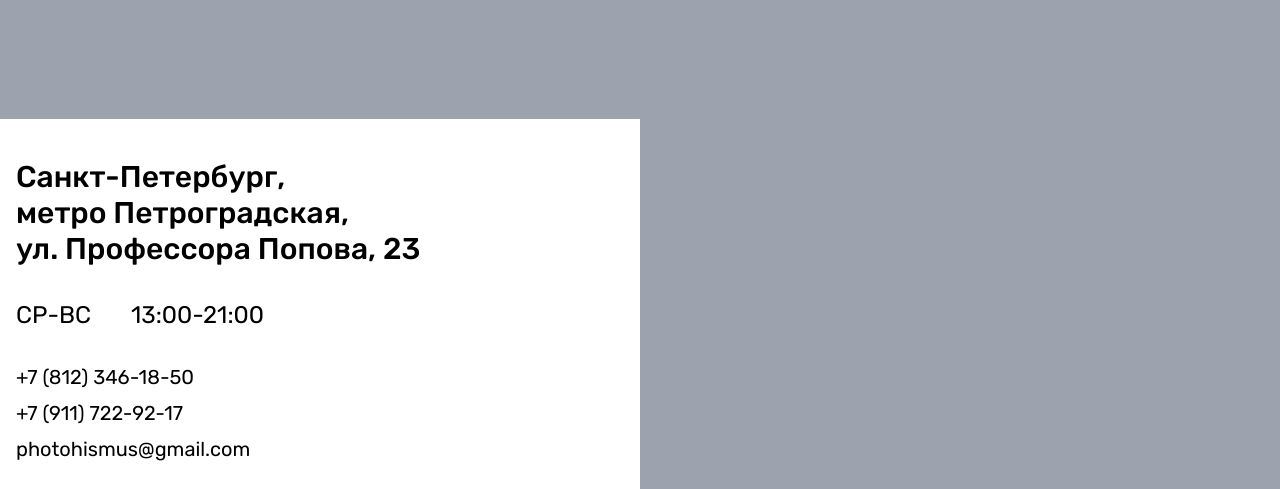
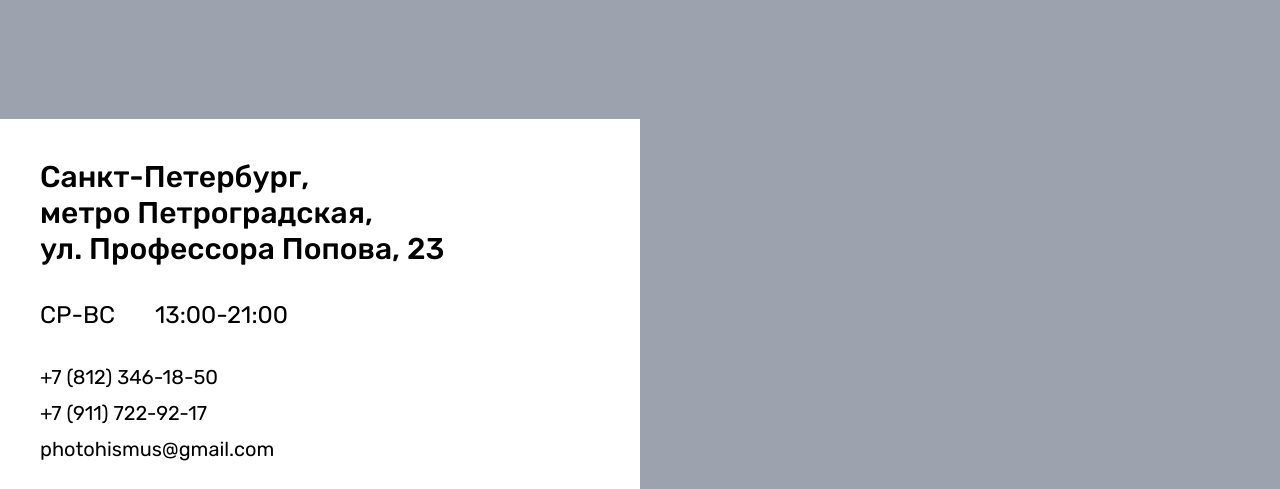
Before and after one commit to fire8327/PhotoHistory, a plain HTML site: page index.html in a window 1280 px wide. Shown: the part 1750-2239 px from the top of the page. Drawn offline with nearby package versions, Linux system fonts and the light colour scheme; a web font is replaced by a local one.

Commit message:
contacts upd

```diff
--- a/index.html
+++ b/index.html
@@ -70,7 +70,7 @@
         </div>
         <div class="relative w-full lg:h-[720px] lg:flex lg:items-center">
             <div class="container mx-auto max-w-[1340px] relative z-[1] flex items-center w-full">
-                <div class="flex flex-col max-lg:text-center max-lg:items-center gap-8 bg-white p-4 md:py-6 w-full lg:w-1/2 xl:py-10">
+                <div class="flex flex-col max-lg:text-center max-lg:items-center gap-8 bg-white p-4 md:py-6 md:px-6 w-full lg:w-1/2 xl:py-10 xl:px-10">
                     <p class="font-medium text-xl md:text-2xl xl:text-3xl">Санкт-Петербург,<br> метро Петроградская,<br> ул. Профессора Попова, 23</p>
                     <div class="flex items-center gap-10 text-lg md:text-xl xl:text-2xl">
                         <p>СР-ВС</p>
```
